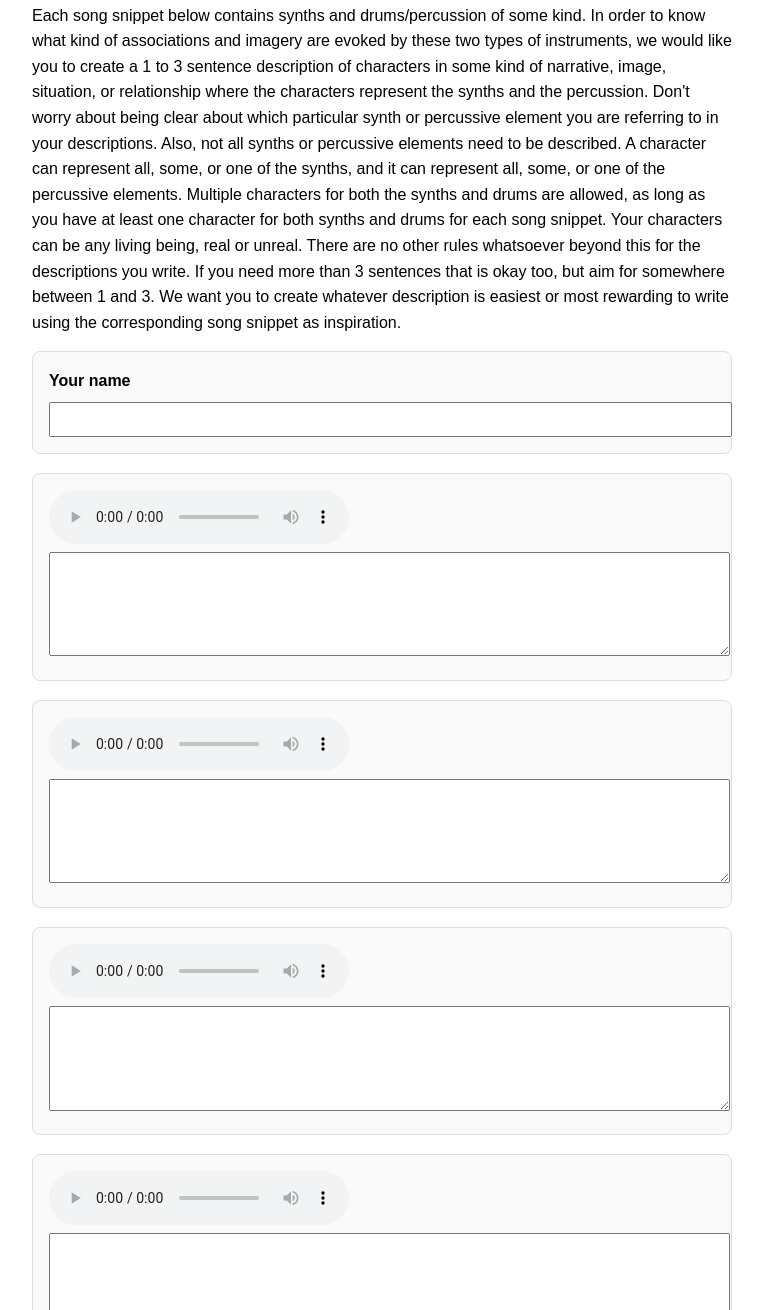
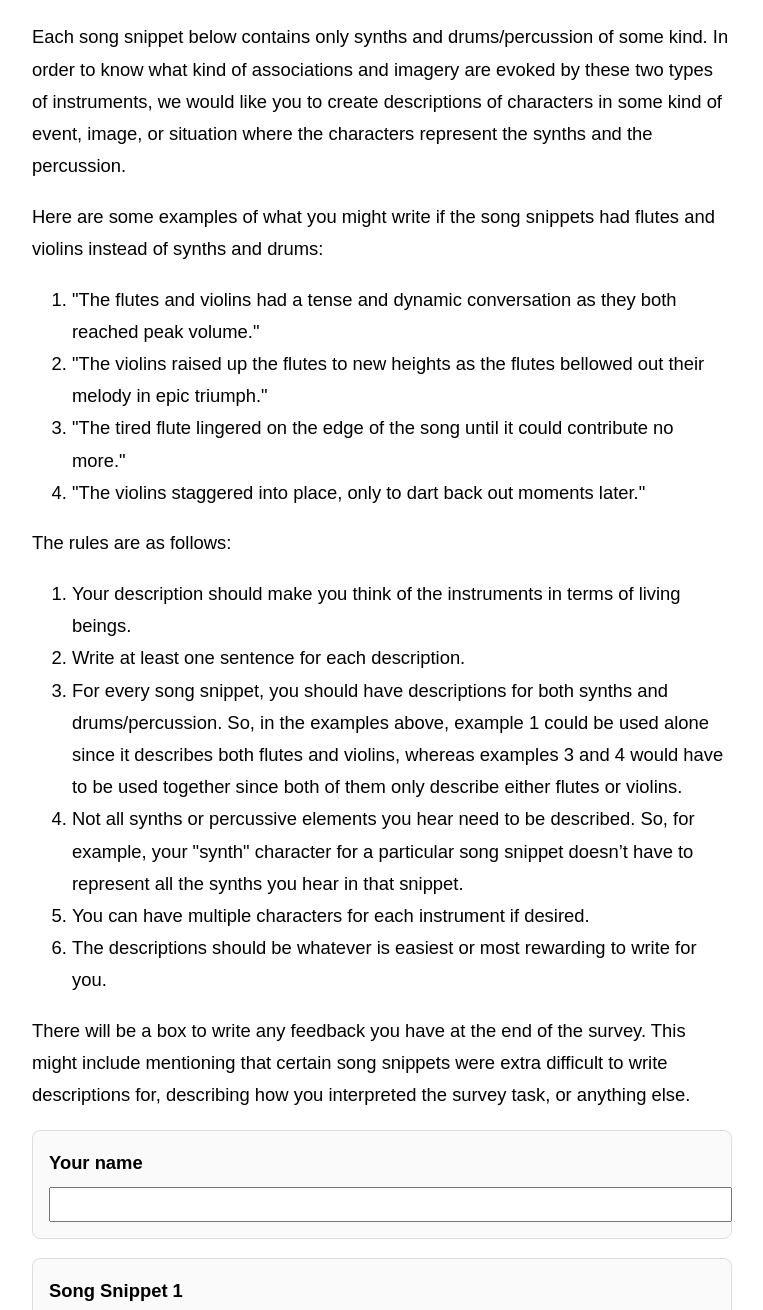
Before and after one commit to bluetiger77/animacy-timbre-metaphors, a website: page static/index.html in a window 1280 px wide. Shown: the part 110-1420 px from the top of the page, without its empty margins (258-1021 px from the left). Drawn offline with Linux system fonts and the light colour scheme.

Commit message:
Final Update?

```diff
--- a/static/index.html
+++ b/static/index.html
@@ -11,7 +11,8 @@
             max-width: 700px;
             margin: 0 auto;
             padding: 1.5rem;
-            line-height: 1.6;
+            line-height: 1.75;
+            font-size: 1.15rem;
         }
 
         h1 {
@@ -58,12 +59,49 @@
         .hidden {
             display: none;
         }
+
     </style>
 </head>
 
 <body>
     <h1>Audio Survey</h1>
-    <p>Each song snippet below contains synths and drums/percussion of some kind. In order to know what kind of associations and imagery are evoked by these two types of instruments, we would like you to create a 1 to 3 sentence description of characters in some kind of narrative, image, situation, or relationship where the characters represent the synths and the percussion. Don't worry about being clear about which particular synth or percussive element you are referring to in your descriptions. Also, not all synths or percussive elements need to be described. A character can represent all, some, or one of the synths, and it can represent all, some, or one of the percussive elements. Multiple characters for both the synths and drums are allowed, as long as you have at least one character for both synths and drums for each song snippet. Your characters can be any living being, real or unreal. There are no other rules whatsoever beyond this for the descriptions you write. If you need more than 3 sentences that is okay too, but aim for somewhere between 1 and 3. We want you to create whatever description is easiest or most rewarding to write using the corresponding song snippet as inspiration.</p>
+    <section>
+        <p>
+            Each song snippet below contains only synths and drums/percussion of some kind.
+            In order to know what kind of associations and imagery are evoked by these two types of instruments, we would like you to create descriptions of characters in some kind of event, image, or situation where the characters represent the synths and the percussion.
+        </p>
+
+        <p>Here are some examples of what you might write if the song snippets had flutes and violins instead of synths and drums:</p>
+
+        <ol>
+            <li>"The flutes and violins had a tense and dynamic conversation as they both reached peak volume."</li>
+            <li>"The violins raised up the flutes to new heights as the flutes bellowed out their melody in epic triumph."
+            </li>
+            <li>"The tired flute lingered on the edge of the song until it could contribute no more."</li>
+            <li>"The violins staggered into place, only to dart back out moments later."</li>
+        </ol>
+
+        <p>The rules are as follows:</p>
+
+        <ol>
+            <li>Your description should make you think of the instruments in terms of living beings.</li>
+            <li>Write at least one sentence for each description.</li>
+            <li>
+                For every song snippet, you should have descriptions for both synths and drums/percussion.
+                So, in the examples above, example 1 could be used alone since it describes both flutes and violins, whereas examples 3 and 4 would have to be used together since both of them only describe either flutes or violins.
+            </li>
+            <li>
+                Not all synths or percussive elements you hear need to be described.
+                So, for example, your "synth" character for a particular song snippet doesn’t have to represent all the synths you hear in that snippet.
+            </li>
+            <li>You can have multiple characters for each instrument if desired.</li>
+            <li>The descriptions should be whatever is easiest or most rewarding to write for you.</li>
+        </ol>
+
+        <p>
+            There will be a box to write any feedback you have at the end of the survey. This might include mentioning that certain song snippets were extra difficult to write descriptions for, describing how you interpreted the survey task, or anything else.
+        </p>
+    </section>
 
     <form id="surveyForm">
 
@@ -74,6 +112,11 @@
                 style="width:100%;padding:0.4rem;font-size:1rem" />
         </div>
 
+        <!-- Questions will insert above this -->
+        <div class="question" id="feedbackContainer">
+            <label for="feedback">Feedback for survey</label>
+            <textarea id="feedback" name="feedback" style="min-height:120px;"></textarea>
+        </div>
 
         <button type="submit" id="submitBtn">Submit</button>
     </form>
@@ -177,24 +220,38 @@
         const wrapper = document.createElement("div");
         wrapper.className = "question";
 
+        // Add a question number label
+        const numberLabel = document.createElement("div");
+        numberLabel.style.fontWeight = "600";
+        numberLabel.style.marginBottom = "0.5rem";
+        numberLabel.textContent = `Song Snippet ${idx + 1}`;
+        wrapper.appendChild(numberLabel);
+
+
         // Create <audio> tag
         const audio = document.createElement("audio");
         audio.controls = true;
         audio.src = cleanSrc;
         audio.textContent = "Your browser does not support the audio element.";
 
-        // Create <textarea> with required attribute
-        const textarea = document.createElement("textarea");
-        textarea.id = id;
-        textarea.name = id;
-        textarea.required = true;
+        // Insert the audio first
+        wrapper.appendChild(audio);
 
-        // Insert elements into wrapper
-        wrapper.appendChild(audio);
-        wrapper.appendChild(textarea);
+        // Single textarea input
+        const label = document.createElement("label");
+        label.setAttribute("for", id);
+        label.textContent = "Your description";
 
-        // Place each generated question ABOVE the Submit button
-        formEl.insertBefore(wrapper, submitBtn);
+        const ta = document.createElement("textarea");
+        ta.id = id;
+        ta.name = id;
+        ta.required = true;
+
+        wrapper.appendChild(label);
+        wrapper.appendChild(ta);
+
+        // Place each generated question ABOVE the feedback box
+        formEl.insertBefore(wrapper, feedbackContainer);
     });
 
     /* ============================================================
@@ -202,22 +259,39 @@
        - Collects answers from ALL dynamically generated textareas
        - Sends them to /submit as a JSON object
        ============================================================ */
-    formEl.addEventListener("submit", async (event) => {
+ formEl.addEventListener("submit", async (event) => {
         event.preventDefault();
         submitBtn.disabled = true;
 
+        // Remove previous highlighting
+        formEl.querySelectorAll(".invalid-field").forEach(el => {
+            el.classList.remove("invalid-field");
+        });
+
+        const participantName = document.getElementById("participantName").value.trim();
+        if (!participantName) {
+            alert("Please enter your name.");
+            submitBtn.disabled = false;
+            return;
+        }
+
+        // Collect answers: one textarea per audio
+        const answers = {};
+
+        formEl.querySelectorAll(".question textarea").forEach(t => {
+            answers[t.name] = t.value.trim();
+        });
+
+        // Build payload
         const payload = {
-            participantName: document.getElementById("participantName").value.trim(),
-            answers: {},                      // textarea answers keyed by their generated IDs
-            order: questionOrder,             // exact audio order presented
+            participantName,
+            answers,
+            order: questionOrder,
+            feedback: document.getElementById("feedback").value.trim(),
             submittedAt: new Date().toISOString()
         };
 
-        // Collect every textarea’s value
-        formEl.querySelectorAll(".question textarea").forEach(t => {
-            payload.answers[t.name] = t.value.trim();
-        });
-
+        // --- SEND TO SERVER ---
         try {
             const res = await fetch("/submit", {
                 method: "POST",
@@ -243,6 +317,7 @@
     });
 
 
+
     /* ============================================================
        6. AUTO-HIDE FORM IF USER ALREADY COMPLETED SURVEY
        - Uses localStorage so they don't see the form again
```
